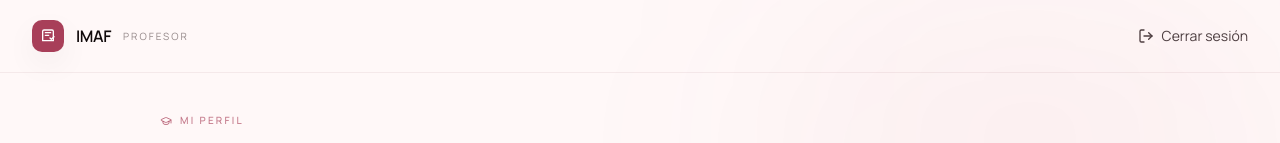
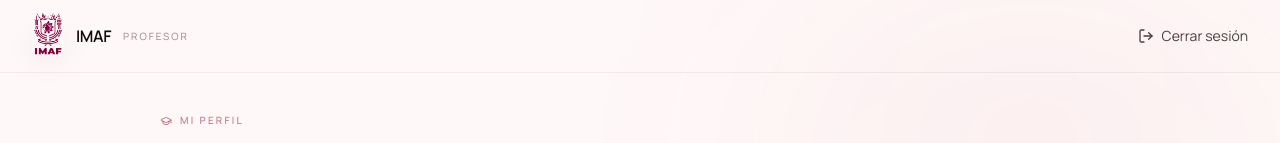
Before and after one commit to webzma/frontend-imaf, a Next.js app: page /profesor in a window 1280 px wide. Shown: the top 143 px of the page. Built offline with nearby package versions, Linux system fonts and the light colour scheme; no server answers.

Commit message:
agrege el logo imaf a los sidebars

```diff
--- a/app/admin/_components/Sidebar.tsx
+++ b/app/admin/_components/Sidebar.tsx
@@ -27,6 +27,8 @@ import {
   SidebarRail,
   useSidebar,
 } from "@/components/ui/sidebar";
+import logoImaf from "@/public/logo-imaf.webp";
+import Image from "next/image";
 
 const navItems = [
   {
@@ -124,22 +126,9 @@ export default function AppSidebar() {
       {/* Logo */}
       <SidebarHeader className="border-b border-sidebar-border px-5 py-5">
         <div className="flex items-center gap-3">
-          <div className="w-8 h-8 rounded-lg bg-primary flex items-center justify-center ambient-shadow shrink-0">
-            <svg width="16" height="16" viewBox="0 0 24 24" fill="none">
-              <path
-                d="M4 19V5a2 2 0 012-2h12a2 2 0 012 2v14M4 19h16M8 7h8M8 11h5"
-                stroke="white"
-                strokeWidth="2"
-                strokeLinecap="round"
-              />
-              <path
-                d="M15 15l2 2 4-4"
-                stroke="white"
-                strokeWidth="2"
-                strokeLinecap="round"
-                strokeLinejoin="round"
-              />
-            </svg>
+          <div
+            className={`w-8 h-8 flex items-center justify-center ambient-shadow shrink-0 transition-transform duration-200 ${collapsed ? "-translate-x-3" : ""}`}>
+            <Image src={logoImaf} alt="IMAF" width={28} height={28} />
           </div>
           {!collapsed && (
             <div>
@@ -168,8 +157,7 @@ export default function AppSidebar() {
                     <SidebarMenuButton
                       asChild
                       isActive={isActive(item.href, item.exact)}
-                      tooltip={item.label}
-                    >
+                      tooltip={item.label}>
                       <Link href={item.href}>
                         <item.icon />
                         <span>{item.label}</span>
@@ -205,8 +193,7 @@ export default function AppSidebar() {
             <SidebarMenuButton
               onClick={toggleDark}
               tooltip={dark ? "Modo claro" : "Modo oscuro"}
-              className="text-sidebar-foreground/50 hover:text-sidebar-foreground hover:bg-sidebar-accent"
-            >
+              className="text-sidebar-foreground/50 hover:text-sidebar-foreground hover:bg-sidebar-accent">
               {dark ? <Sun /> : <Moon />}
               <span>{dark ? "Modo claro" : "Modo oscuro"}</span>
             </SidebarMenuButton>
@@ -215,8 +202,7 @@ export default function AppSidebar() {
             <SidebarMenuButton
               onClick={handleLogout}
               tooltip="Cerrar sesión"
-              className="text-sidebar-foreground/50 hover:text-destructive hover:bg-destructive/10"
-            >
+              className="text-sidebar-foreground/50 hover:text-destructive hover:bg-destructive/10">
               <LogOut />
               <span>Cerrar sesión</span>
             </SidebarMenuButton>
--- a/app/estudiante/_components/Sidebar.tsx
+++ b/app/estudiante/_components/Sidebar.tsx
@@ -26,6 +26,8 @@ import {
   SidebarRail,
   useSidebar,
 } from "@/components/ui/sidebar";
+import logoImaf from "@/public/logo-imaf.webp";
+import Image from "next/image";
 
 const navItems = [
   {
@@ -146,22 +148,8 @@ export default function EstudianteSidebar() {
       {/* Logo */}
       <SidebarHeader className="border-b border-sidebar-border px-5 py-5">
         <div className="flex items-center gap-3">
-          <div className="w-8 h-8 rounded-lg bg-primary flex items-center justify-center ambient-shadow shrink-0">
-            <svg width="16" height="16" viewBox="0 0 24 24" fill="none">
-              <path
-                d="M4 19V5a2 2 0 012-2h12a2 2 0 012 2v14M4 19h16M8 7h8M8 11h5"
-                stroke="white"
-                strokeWidth="2"
-                strokeLinecap="round"
-              />
-              <path
-                d="M15 15l2 2 4-4"
-                stroke="white"
-                strokeWidth="2"
-                strokeLinecap="round"
-                strokeLinejoin="round"
-              />
-            </svg>
+          <div className={`w-8 h-8 flex items-center justify-center ambient-shadow shrink-0 transition-transform duration-200 ${collapsed ? "-translate-x-3" : ""}`}>
+            <Image src={logoImaf} alt="IMAF" width={28} height={28} />
           </div>
           {!collapsed && (
             <div>
@@ -190,8 +178,7 @@ export default function EstudianteSidebar() {
                     <SidebarMenuButton
                       asChild
                       isActive={isActive(item.href, item.exact)}
-                      tooltip={item.label}
-                    >
+                      tooltip={item.label}>
                       <Link href={item.href}>
                         <item.icon />
                         <span>{item.label}</span>
@@ -229,8 +216,7 @@ export default function EstudianteSidebar() {
             <SidebarMenuButton
               onClick={toggleDark}
               tooltip={dark ? "Modo claro" : "Modo oscuro"}
-              className="text-sidebar-foreground/50 hover:text-sidebar-foreground hover:bg-sidebar-accent"
-            >
+              className="text-sidebar-foreground/50 hover:text-sidebar-foreground hover:bg-sidebar-accent">
               {dark ? <Sun /> : <Moon />}
               <span>{dark ? "Modo claro" : "Modo oscuro"}</span>
             </SidebarMenuButton>
@@ -239,8 +225,7 @@ export default function EstudianteSidebar() {
             <SidebarMenuButton
               onClick={handleLogout}
               tooltip="Cerrar sesión"
-              className="text-sidebar-foreground/50 hover:text-destructive hover:bg-destructive/10"
-            >
+              className="text-sidebar-foreground/50 hover:text-destructive hover:bg-destructive/10">
               <LogOut />
               <span>Cerrar sesión</span>
             </SidebarMenuButton>
--- a/app/profesor/page.tsx
+++ b/app/profesor/page.tsx
@@ -23,6 +23,8 @@ import {
   BadgeCheck,
   Building2,
 } from "lucide-react";
+import Image from "next/image";
+import logoImaf from "@/public/logo-imaf.webp";
 
 /* ── Types ── */
 
@@ -205,22 +207,8 @@ export default function ProfesorPage() {
       {/* Header */}
       <header className="relative z-10 px-8 py-5 flex items-center justify-between border-b border-outline-variant/30">
         <div className="flex items-center gap-3">
-          <div className="w-8 h-8 rounded-lg bg-primary flex items-center justify-center ambient-shadow">
-            <svg width="16" height="16" viewBox="0 0 24 24" fill="none">
-              <path
-                d="M4 19V5a2 2 0 012-2h12a2 2 0 012 2v14M4 19h16M8 7h8M8 11h5"
-                stroke="white"
-                strokeWidth="2"
-                strokeLinecap="round"
-              />
-              <path
-                d="M15 15l2 2 4-4"
-                stroke="white"
-                strokeWidth="2"
-                strokeLinecap="round"
-                strokeLinejoin="round"
-              />
-            </svg>
+          <div className="w-8 h-8 flex items-center justify-center ambient-shadow">
+            <Image src={logoImaf} alt="IMAF" width={28} height={28} />
           </div>
           <span className="font-sans font-semibold text-on-surface tracking-tight">
             IMAF
```
